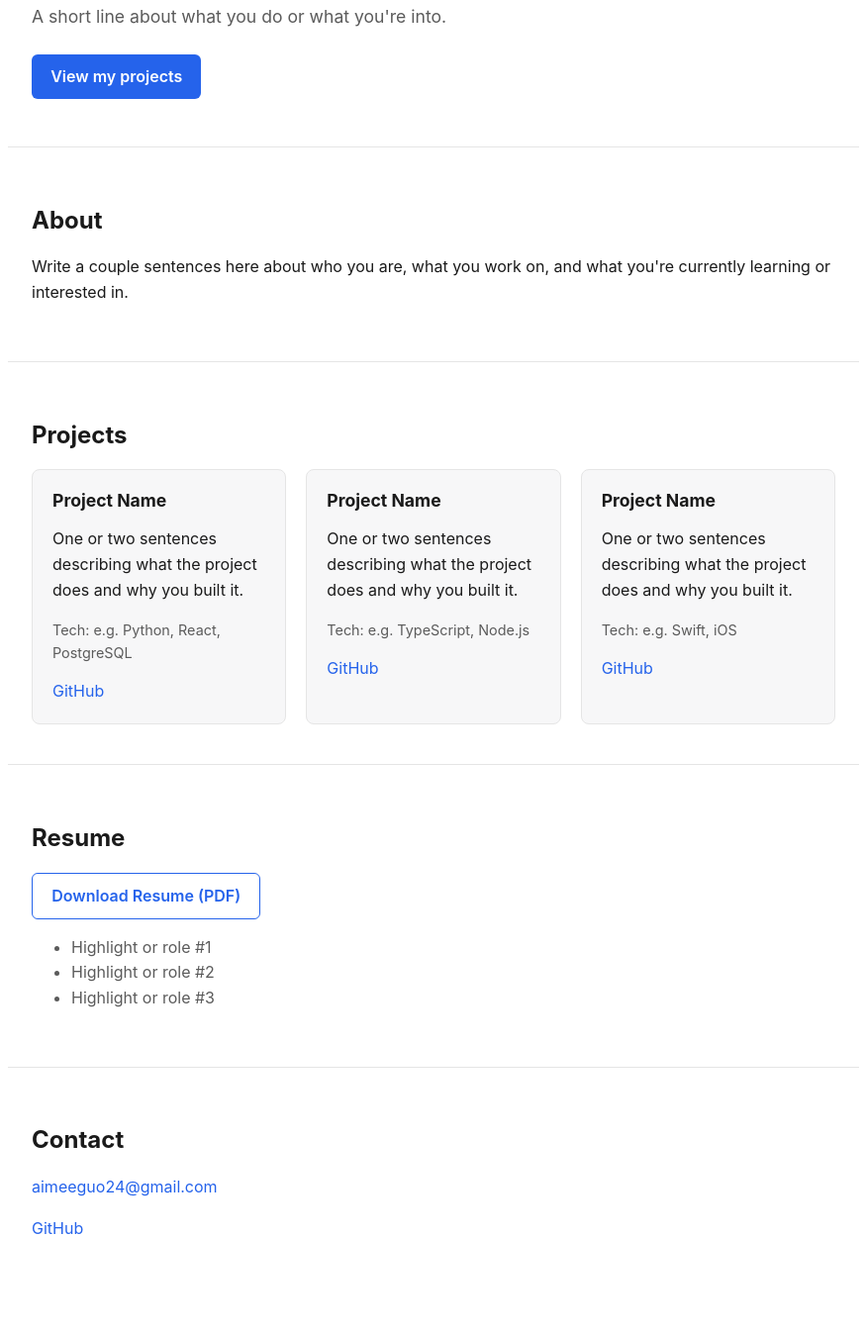
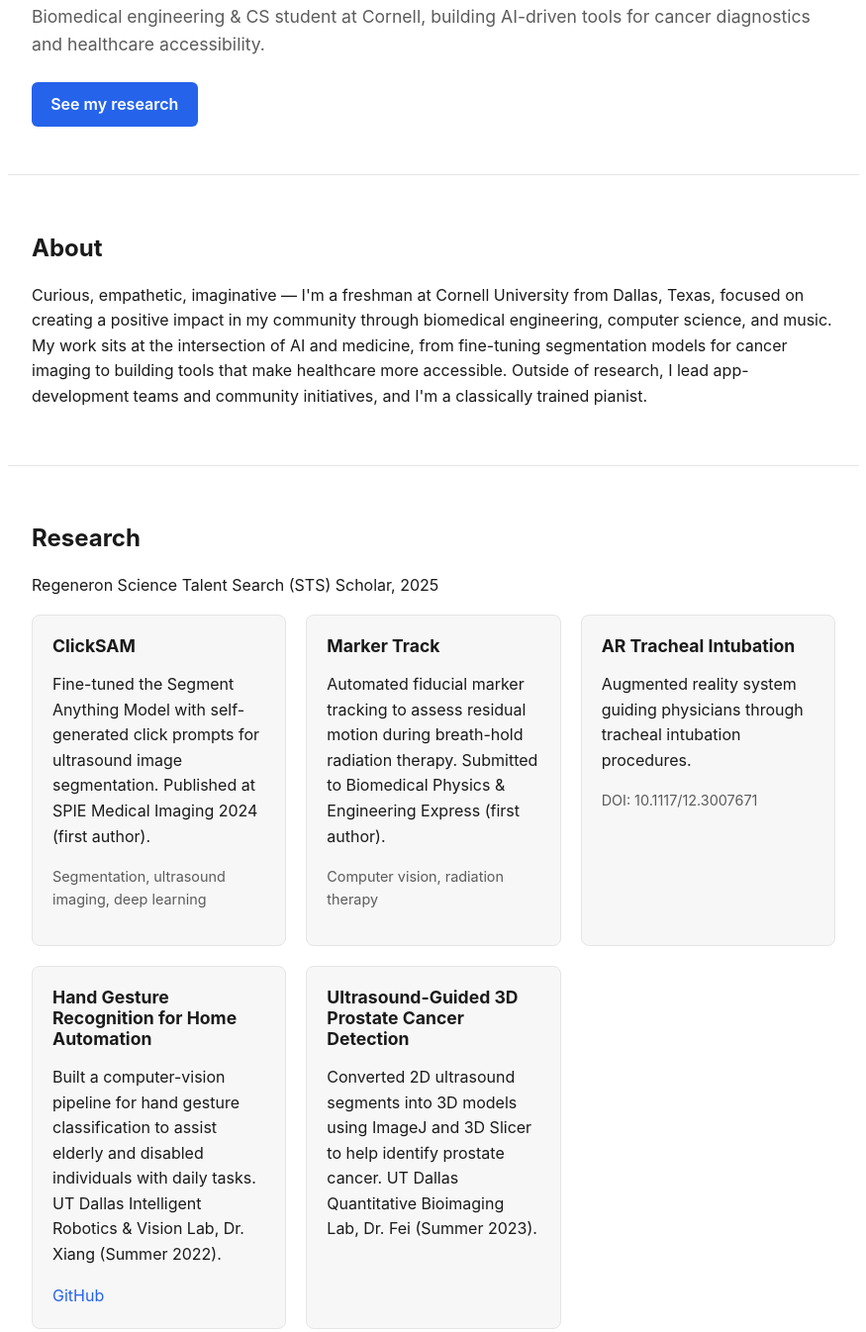
Before and after one commit to aimeeguo24/aimeeguo24.github.io, a plain HTML site: page index.html in a window 1280 px wide. Shown: the part 213-1559 px from the top of the page at 99% size, without its empty margins (202-1077 px from the left). Drawn offline with Linux system fonts and the light colour scheme.

Commit message:
Populate site content from Weebly portfolio
Add About, Research, Projects, and Leadership content pulled from
aimeeguo.weebly.com, replacing placeholder TODOs.

Co-Authored-By: Claude Sonnet 5 <noreply@anthropic.com>

```diff
--- a/index.html
+++ b/index.html
@@ -16,7 +16,9 @@
       </button>
       <ul class="nav-links" id="navLinks">
         <li><a href="#about">About</a></li>
+        <li><a href="#research">Research</a></li>
         <li><a href="#projects">Projects</a></li>
+        <li><a href="#leadership">Leadership</a></li>
         <li><a href="#resume">Resume</a></li>
         <li><a href="#contact">Contact</a></li>
       </ul>
@@ -26,51 +28,87 @@
   <main>
     <section id="top" class="hero">
       <h1>Hi, I'm Aimee Guo.</h1>
-      <p class="tagline"><!-- TODO: replace with your own one-line tagline --> A short line about what you do or what you're into.</p>
-      <a class="btn" href="#projects">View my projects</a>
+      <p class="tagline">Biomedical engineering & CS student at Cornell, building AI-driven tools for cancer diagnostics and healthcare accessibility.</p>
+      <a class="btn" href="#research">See my research</a>
     </section>
 
     <section id="about" class="section">
       <h2>About</h2>
       <p>
-        <!-- TODO: replace with 2-4 sentences about yourself -->
-        Write a couple sentences here about who you are, what you work on, and
-        what you're currently learning or interested in.
+        Curious, empathetic, imaginative — I'm a freshman at Cornell University from Dallas, Texas,
+        focused on creating a positive impact in my community through biomedical engineering,
+        computer science, and music. My work sits at the intersection of AI and medicine, from
+        fine-tuning segmentation models for cancer imaging to building tools that make healthcare
+        more accessible. Outside of research, I lead app-development teams and community
+        initiatives, and I'm a classically trained pianist.
       </p>
+    </section>
+
+    <section id="research" class="section">
+      <h2>Research</h2>
+      <p class="tech">Regeneron Science Talent Search (STS) Scholar, 2025</p>
+      <div class="project-grid">
+        <article class="project-card">
+          <h3>ClickSAM</h3>
+          <p>Fine-tuned the Segment Anything Model with self-generated click prompts for ultrasound image segmentation. Published at SPIE Medical Imaging 2024 (first author).</p>
+          <p class="tech">Segmentation, ultrasound imaging, deep learning</p>
+        </article>
+
+        <article class="project-card">
+          <h3>Marker Track</h3>
+          <p>Automated fiducial marker tracking to assess residual motion during breath-hold radiation therapy. Submitted to Biomedical Physics & Engineering Express (first author).</p>
+          <p class="tech">Computer vision, radiation therapy</p>
+        </article>
+
+        <article class="project-card">
+          <h3>AR Tracheal Intubation</h3>
+          <p>Augmented reality system guiding physicians through tracheal intubation procedures.</p>
+          <p class="tech">DOI: 10.1117/12.3007671</p>
+        </article>
+
+        <article class="project-card">
+          <h3>Hand Gesture Recognition for Home Automation</h3>
+          <p>Built a computer-vision pipeline for hand gesture classification to assist elderly and disabled individuals with daily tasks. UT Dallas Intelligent Robotics & Vision Lab, Dr. Xiang (Summer 2022).</p>
+          <div class="project-links">
+            <a href="https://github.com/Evelyn-Ding/hand-gesture-classification" target="_blank" rel="noopener">GitHub</a>
+          </div>
+        </article>
+
+        <article class="project-card">
+          <h3>Ultrasound-Guided 3D Prostate Cancer Detection</h3>
+          <p>Converted 2D ultrasound segments into 3D models using ImageJ and 3D Slicer to help identify prostate cancer. UT Dallas Quantitative Bioimaging Lab, Dr. Fei (Summer 2023).</p>
+        </article>
+      </div>
     </section>
 
     <section id="projects" class="section">
       <h2>Projects</h2>
       <div class="project-grid">
-        <!-- TODO: duplicate this card for each project, or delete the placeholders below -->
         <article class="project-card">
-          <h3>Project Name</h3>
-          <p>One or two sentences describing what the project does and why you built it.</p>
-          <p class="tech">Tech: e.g. Python, React, PostgreSQL</p>
-          <div class="project-links">
-            <a href="https://github.com/aimeeguo24/REPO_NAME" target="_blank" rel="noopener">GitHub</a>
-            <!-- <a href="https://your-demo-link.com" target="_blank" rel="noopener">Live Demo</a> -->
-          </div>
+          <h3>Pethub</h3>
+          <p>An app that helps pet owners reunite with lost pets by sharing and matching sighting reports. Built at Uber Global Hackathon 2022 with team Calicats (3 people, led by me).</p>
+          <p class="tech">Global Finalist — Top 5 of 732 teams, 68 countries</p>
         </article>
 
         <article class="project-card">
-          <h3>Project Name</h3>
-          <p>One or two sentences describing what the project does and why you built it.</p>
-          <p class="tech">Tech: e.g. TypeScript, Node.js</p>
+          <h3>HoloChem</h3>
+          <p>An augmented-reality chemistry lab app for remote learners, using hand-tracking, eye-tracking, and spatial mapping on HoloLens 2. Led a 4-person team for Congressional App Challenge 2022.</p>
+          <p class="tech">Tech: Unity, Mixed Reality Toolkit (MRTK), HoloLens 2</p>
           <div class="project-links">
-            <a href="https://github.com/aimeeguo24/REPO_NAME" target="_blank" rel="noopener">GitHub</a>
+            <a href="https://github.com/aimeeguo24/HoloChem" target="_blank" rel="noopener">GitHub</a>
           </div>
-        </article>
-
-        <article class="project-card">
-          <h3>Project Name</h3>
-          <p>One or two sentences describing what the project does and why you built it.</p>
-          <p class="tech">Tech: e.g. Swift, iOS</p>
-          <div class="project-links">
-            <a href="https://github.com/aimeeguo24/REPO_NAME" target="_blank" rel="noopener">GitHub</a>
-          </div>
+          <p class="tech">Runner-up, Dallas region</p>
         </article>
       </div>
+    </section>
+
+    <section id="leadership" class="section">
+      <h2>Leadership</h2>
+      <ul class="highlights">
+        <li><a href="https://www.mindfullofmusic.org/" target="_blank" rel="noopener">Mind-full of Music</a></li>
+        <li><a href="https://www.dallasyva.org/" target="_blank" rel="noopener">Dallas Youth Volunteer Association</a></li>
+        <li><a href="https://metrohacks.dev/" target="_blank" rel="noopener">Metrohacks</a></li>
+      </ul>
     </section>
 
     <section id="resume" class="section">
@@ -80,17 +118,17 @@
         <a class="btn btn-outline" href="assets/resume.pdf" target="_blank" rel="noopener">Download Resume (PDF)</a>
       </p>
       <ul class="highlights">
-        <!-- TODO: optional — list a few highlights instead of/alongside the PDF -->
-        <li>Highlight or role #1</li>
-        <li>Highlight or role #2</li>
-        <li>Highlight or role #3</li>
+        <li>Regeneron Science Talent Search (STS) Scholar, 2025</li>
+        <li>First-author publication, SPIE Medical Imaging 2024 (ClickSAM)</li>
+        <li>Global Finalist, Uber Global Hackathon 2022 (Pethub)</li>
+        <li>Runner-up, Congressional App Challenge 2022 — Dallas region (HoloChem)</li>
+        <li>Research experience at UT Southwestern Medical Center, Johns Hopkins University, and UT Dallas</li>
       </ul>
     </section>
 
     <section id="contact" class="section">
       <h2>Contact</h2>
       <p>
-        <!-- TODO: replace with your real email -->
         <a href="mailto:aimeeguo24@gmail.com">aimeeguo24@gmail.com</a>
       </p>
       <ul class="social-links">
```
